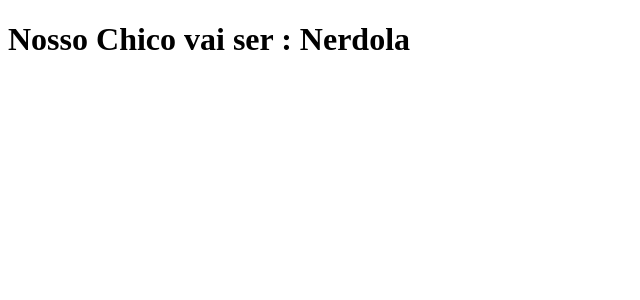
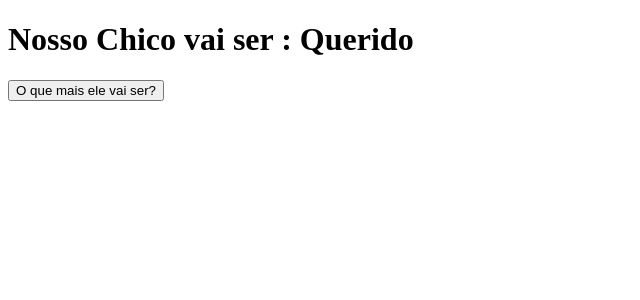
Before and after one commit to gustavovs88/clone-tab-news, a Next.js app: page / in a window 1280 px wide. Shown: the top 300 px of the page, without its empty margins (0-640 px from the left). Built offline with nearby package versions, Linux system fonts and the light colour scheme.

Commit message:
jogo do Chico

```diff
--- a/pages/index.js
+++ b/pages/index.js
@@ -1,18 +1,75 @@
+import { useState, useEffect } from "react";
+const numberOfCharacteristics = 18;
+const placar = [...Array(numberOfCharacteristics).fill(0)];
+let count = 0;
+
 function Home() {
-  const luckyNumber = Math.floor(Math.random() * 10);
   const chicoCharacteristics = {
     0: "Querido",
     1: "Guri dos bom",
     2: "Teimoso",
     3: "Nerdola",
+    4: "Gremista",
     5: "Feliz",
     6: "Sem vergonha",
     7: "Amado",
     8: "Bichinho do mato",
-    9: "Filinho da mamãe",
+    9: "Filhinho da mamãe",
     10: "Filhinho do papai",
+    11: "Carinhoso",
+    12: "Parceiro",
+    13: "Colorado",
+    14: "Atentado",
+    15: "Calmo",
+    16: "Chorão",
+    17: "Dorminhoco",
   };
-  return <h1>Nosso Chico vai ser : {chicoCharacteristics[luckyNumber]}</h1>;
+
+  const [luckyNumber, setLuckyNumber] = useState(0);
+  const [result, setResult] = useState(null);
+
+  useEffect(() => {
+    console.log(luckyNumber);
+  }, [luckyNumber]);
+
+  const handleButtonClick = () => {
+    if (count >= 15) {
+      alert("Veja o resultado!");
+      setResult(mapResult());
+      count = 0;
+      return;
+    }
+    setResult(null);
+    setLuckyNumber(~~(Math.random() * numberOfCharacteristics));
+    placar[luckyNumber] += 1;
+    count++;
+  };
+
+  const mapResult = () => {
+    const result = [];
+    Object.keys(chicoCharacteristics).forEach((key) => {
+      result.push([chicoCharacteristics[key], placar[key]]);
+    });
+    result.sort((a, b) => b[1] - a[1]);
+    return result.filter((item) => item[1] > 0);
+  };
+
+  return (
+    <>
+      <h1>Nosso Chico vai ser : {chicoCharacteristics[luckyNumber]}</h1>
+      <button onClick={handleButtonClick}>O que mais ele vai ser?</button>
+      {result && (
+        <ol>
+          Placar:
+          {result.map((item, index) => (
+            <li key={index}>
+              {item[0]}: {item[1]}
+            </li>
+          ))}
+        </ol>
+      )}
+    </>
+  );
 }
 
 export default Home;
```
